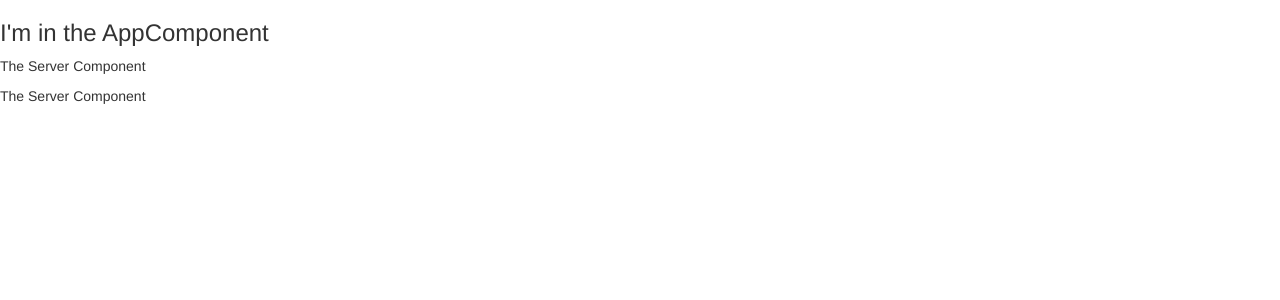
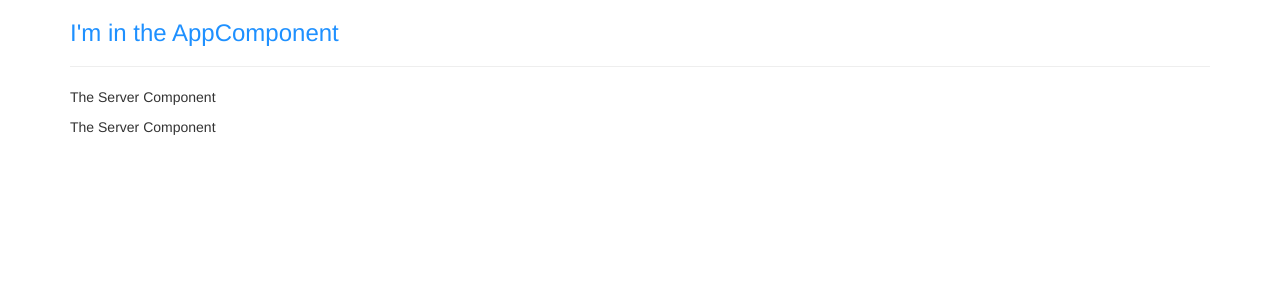
Before and after one commit to Beroc/Angular8Course, an Angular app in the folder my-first-app/: page / in a window 1280 px wide. Shown: the top 300 px of the page. Built offline with nearby package versions, Linux system fonts and the light colour scheme.

Commit message:
2.20 Working with Component Styles

```diff
--- a/my-first-app/src/app/app.component.css
+++ b/my-first-app/src/app/app.component.css
@@ -0,0 +1,3 @@
+h3 {
+    color: darkblue;
+}
--- a/my-first-app/src/app/app.component.html
+++ b/my-first-app/src/app/app.component.html
@@ -1,2 +1,9 @@
-<h3>I'm in the AppComponent</h3>
-<app-servers></app-servers> <!--HTML-Tag aus der Servers Component, die ihren HTML-Code aus der servers.component.html-Datei bezieht-->
+<div class="container">
+  <div class="row">
+    <div class="col-xs-12">
+      <h3>I'm in the AppComponent</h3>
+      <hr>
+      <app-servers></app-servers> <!--HTML-Tag aus der Servers Component, die ihren HTML-Code aus der servers.component.html-Datei bezieht-->
+    </div>
+  </div>
+</div>
--- a/my-first-app/src/app/app.component.ts
+++ b/my-first-app/src/app/app.component.ts
@@ -3,7 +3,12 @@
 @Component({
   selector: 'app-root',
   templateUrl: './app.component.html',
-  styleUrls: ['./app.component.css']
+  //styleUrls: ['./app.component.css']
+  styles: [`
+    h3 {
+      color: dodgerblue;
+    }
+  `]
 })
 export class AppComponent {
   title = 'my-first-app';
```
Also changed, not shown: 1 other file (tests, documents, lock files or other folders).
